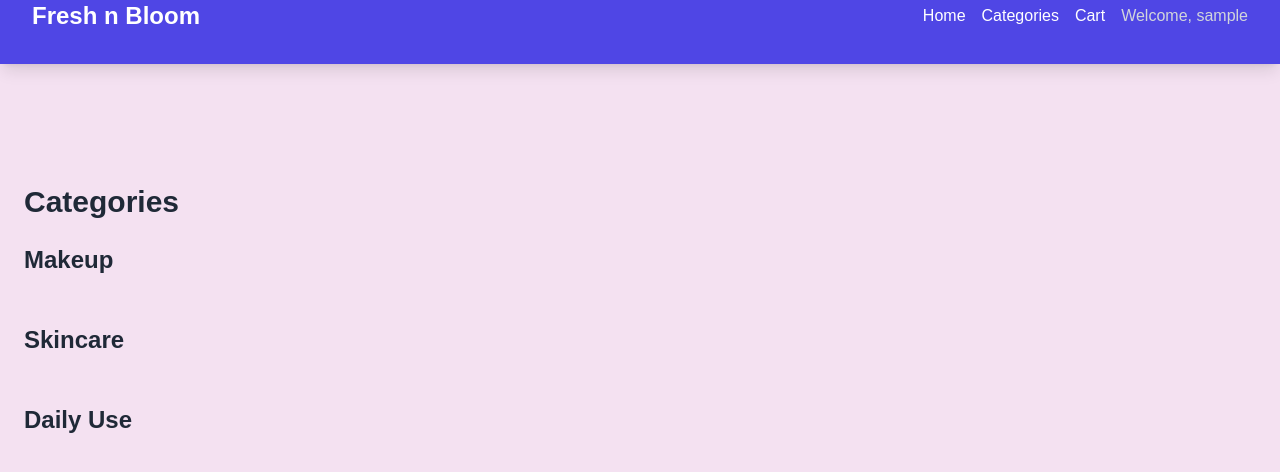
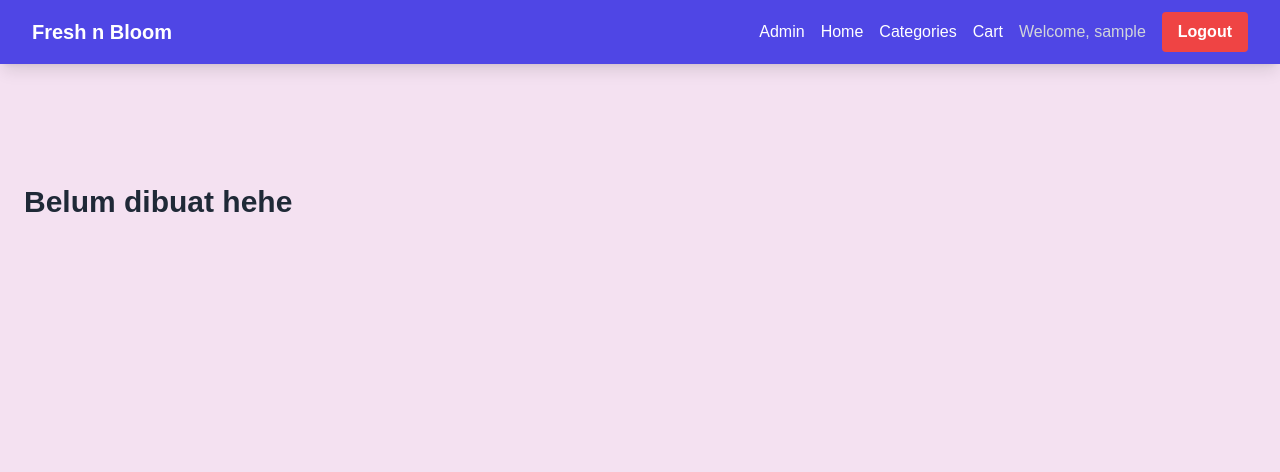
Before and after one commit to anggunsdewi/eshop, a Django app: page /categories/ in a window 1280 px wide. Shown: the top 472 px of the page. Run offline with Django 5.2, Linux system fonts and the light colour scheme; the visitor is signed in with stand-in values (Sample User, id 1); data that the repository does not hold is empty; some libraries are stand-ins or nearby versions.

Commit message:
edit user interface

```diff
--- a/main/templates/cart.html
+++ b/main/templates/cart.html
@@ -2,7 +2,7 @@
 {% extends "base.html" %}
 
 {% block content %}
-  <h2>Your Cart</h2>
+  <h2>Belum dibuat juga (harusnya isi your cart)</h2>
   <ul>
     {% for item in items %}
       <li>
--- a/main/templates/categories.html
+++ b/main/templates/categories.html
@@ -6,51 +6,6 @@
 {% block content %}
 
  <div class="container mx-auto mt-24 p-6">
-    <h2 class="text-3xl font-bold text-gray-800 mb-6">Categories</h2>
-
-    <!-- Makeup Products -->
-    <h3 class="text-2xl font-bold text-gray-800 mb-4">Makeup</h3>
-    <div class="grid grid-cols-1 sm:grid-cols-2 md:grid-cols-3 lg:grid-cols-4 gap-6">
-        {% for product in makeup_products %}
-        <div class="bg-white shadow-md rounded-lg overflow-hidden">
-            <img src="{{ product.image.url }}" alt="{{ product.name }}" class="w-full h-48 object-cover">
-            <div class="p-4">
-                <h3 class="text-lg font-bold">{{ product.name }}</h3>
-                <p class="text-gray-700">{{ product.description }}</p>
-                <p class="text-gray-900 font-bold">{{ product.price }}</p>
-            </div>
-        </div>
-        {% endfor %}
-    </div>
-
-    <!-- Skincare Products -->
-    <h3 class="text-2xl font-bold text-gray-800 mt-8 mb-4">Skincare</h3>
-    <div class="grid grid-cols-1 sm:grid-cols-2 md:grid-cols-3 lg:grid-cols-4 gap-6">
-        {% for product in skincare_products %}
-        <div class="bg-white shadow-md rounded-lg overflow-hidden">
-            <img src="{{ product.image.url }}" alt="{{ product.name }}" class="w-full h-48 object-cover">
-            <div class="p-4">
-                <h3 class="text-lg font-bold">{{ product.name }}</h3>
-                <p class="text-gray-700">{{ product.description }}</p>
-                <p class="text-gray-900 font-bold">{{ product.price }}</p>
-            </div>
-        </div>
-        {% endfor %}
-    </div>
-
-    <!-- Daily Use Products -->
-    <h3 class="text-2xl font-bold text-gray-800 mt-8 mb-4">Daily Use</h3>
-    <div class="grid grid-cols-1 sm:grid-cols-2 md:grid-cols-3 lg:grid-cols-4 gap-6">
-        {% for product in daily_use_products %}
-        <div class="bg-white shadow-md rounded-lg overflow-hidden">
-            <img src="{{ product.image.url }}" alt="{{ product.name }}" class="w-full h-48 object-cover">
-            <div class="p-4">
-                <h3 class="text-lg font-bold">{{ product.name }}</h3>
-                <p class="text-gray-700">{{ product.description }}</p>
-                <p class="text-gray-900 font-bold">{{ product.price }}</p>
-            </div>
-        </div>
-        {% endfor %}
-    </div>
+    <h2 class="text-3xl font-bold text-gray-800 mb-6">Belum dibuat hehe</h2>
 </div>
 {% endblock content %}
--- a/main/templates/home.html
+++ b/main/templates/home.html
@@ -15,14 +15,12 @@
     <div class="mt-8 grid grid-cols-1 sm:grid-cols-2 md:grid-cols-3 lg:grid-cols-4 gap-6">
         {% for product in products %}
         <div class="bg-white shadow-lg rounded-lg overflow-hidden transform transition duration-500 hover:scale-105">
-            <img src="{{ product.image.url }}" alt="{{ product.name }}" class="w-full h-48 object-cover">
             <div class="p-4">
                 <h3 class="text-lg font-bold text-gray-800">{{ product.name }}</h3>
                 <p class="text-gray-600">{{ product.description }}</p>
                 <p class="text-gray-900 font-bold">{{ product.price }}</p>
                 <div class="mt-4 flex space-x-2">
-                    <a href="{% url 'main:edit_product' product.id %}" class="bg-green-500 hover:bg-green-600 text-white font-bold py-2 px-4 rounded-lg">Edit</a>
-                    <a href="{% url 'main:delete_product' product.id %}" class="bg-red-500 hover:bg-red-600 text-white font-bold py-2 px-4 rounded-lg">Delete</a>
+
                 </div>
             </div>
         </div>
--- a/main/templates/navbar.html
+++ b/main/templates/navbar.html
@@ -1,16 +1,20 @@
-<nav class="bg-indigo-600 shadow-lg fixed top-0 left-0 z-40 w-screen h-16">
+<nav class="bg-indigo-600 shadow-lg fixed top-0 left-0 z-40 w-full">
   <div class="max-w-7xl mx-auto px-4 sm:px-6 lg:px-8">
-    <div class="flex items-center justify-between h-full">
+    <div class="flex items-center justify-between h-16">
       <div class="flex items-center">
-        <h1 class="text-2xl font-bold text-center text-white">Fresh n Bloom</h1>
+        <h1 class="text-xl font-bold text-white">Fresh n Bloom</h1>
       </div>
       <!-- Navigation Links for Desktop -->
       <div class="hidden md:flex items-center space-x-4">
         {% if user.is_authenticated %}
+          <a href="{% url 'main:show_main' %}" class="text-white hover:text-gray-300">Admin</a>
           <a href="{% url 'main:home' %}" class="text-white hover:text-gray-300">Home</a>
           <a href="{% url 'main:categories' %}" class="text-white hover:text-gray-300">Categories</a>
           <a href="{% url 'main:view_cart' %}" class="text-white hover:text-gray-300">Cart</a>
           <span class="text-gray-300 mr-4">Welcome, {{ user.username }}</span>
+          <a href="{% url 'main:logout' %}" class="bg-red-500 hover:bg-red-600 text-white font-bold py-2 px-4 rounded transition duration-300">
+            Logout
+          </a>
         {% endif %}
       </div>
       <!-- Mobile Menu Button -->
@@ -24,22 +28,27 @@
     </div>
   </div>
   <!-- Mobile menu -->
-  <div class="mobile-menu hidden px-4 w-full md:max-w-full">
-    <div class="pt-2 pb-3 space-y-1 mx-auto">
+  <div class="mobile-menu hidden absolute w-full bg-indigo-600 shadow-lg z-20">
+    <div class="py-2 space-y-1">
       {% if user.is_authenticated %}
-        <a href="{% url 'main:home' %}" class="block text-center text-white hover:text-gray-300">Home</a>
-        <a href="{% url 'main:categories' %}" class="block text-center text-white hover:text-gray-300">Categories</a>
-        <a href="{% url 'main:view_cart' %}" class="text-white hover:text-gray-300">Cart</a>
-        <span class="block text-gray-300 px-3 py-2">Welcome, {{ user.username }}</span>
+        <a href="{% url 'main:show_main' %}" class="block text-center text-white hover:text-gray-300 py-2">Admin</a>
+        <a href="{% url 'main:home' %}" class="block text-center text-white hover:text-gray-300 py-2">Home</a>
+        <a href="{% url 'main:categories' %}" class="block text-center text-white hover:text-gray-300 py-2">Categories</a>
+        <a href="{% url 'main:view_cart' %}" class="block text-center text-white hover:text-gray-300 py-2">Cart</a>
+        <span class="block text-center text-gray-300 px-3 py-2">Welcome, {{ user.username }}</span>
+        <a href="{% url 'main:logout' %}" class="block text-center bg-red-500 hover:bg-red-600 text-white font-bold py-2 px-4 rounded transition duration-300">
+          Logout
+        </a>
       {% endif %}
     </div>
   </div>
+</nav>
+
 <script>
-    const btn = document.querySelector("button.mobile-menu-button");
+  const btn = document.querySelector(".mobile-menu-button");
   const menu = document.querySelector(".mobile-menu");
 
   btn.addEventListener("click", () => {
     menu.classList.toggle("hidden");
   });
 </script>
-</nav>
--- a/main/views.py
+++ b/main/views.py
@@ -121,14 +121,7 @@ def home(request):
 
 
 def categories(request):
-    makeup_products = Product.objects.filter(categories__name='Makeup')
-    skincare_products = Product.objects.filter(categories__name='Skincare')
-    daily_use_products = Product.objects.filter(categories__name='Daily Use')
-    return render(request, 'categories.html', {
-        'makeup_products': makeup_products,
-        'skincare_products': skincare_products,
-        'daily_use_products': daily_use_products,
-    })
+    return render(request, 'categories.html')
 
 def product_list(request):
     products = Product.objects.all()
--- a/static/css/global.css
+++ b/static/css/global.css
@@ -89,3 +89,42 @@ li {
     background-size: 200% 100%;
     animation: shine 3s infinite;
 }
+
+/* Styles for mobile and small screens */
+@media (max-width: 768px) {
+    /* Menampilkan mobile menu button dan menyembunyikan navigation links desktop */
+    .mobile-menu-button {
+      display: block;
+    }
+
+    .md\\:flex.items-center.space-x-4 {
+      display: none;
+    }
+
+    /* Styling untuk mobile menu */
+    .mobile-menu {
+      display: block; /* Sembunyikan secara default dan hanya tampilkan saat button diklik */
+    }
+
+    .mobile-menu.hidden {
+      display: none;
+    }
+  }
+
+  /* Styles for desktop screens */
+  @media (min-width: 769px) {
+    /* Menyembunyikan mobile menu button pada desktop */
+    .mobile-menu-button {
+      display: none;
+    }
+
+    /* Menampilkan navigation links untuk desktop */
+    .md\\:flex.items-center.space-x-4 {
+      display: flex;
+    }
+
+    /* Menyembunyikan mobile menu pada desktop */
+    .mobile-menu {
+      display: none;
+    }
+  }
```
Also changed, not shown: main/forms.py (+2 -8 lines), main/models.py (+0 -7 lines), main/templates/main.html (+19 -12 lines), main/migrations/0010_remove_product_categories_delete_category.py (added), 1 other file. Lines whose indentation alone changed are shown as unchanged.
